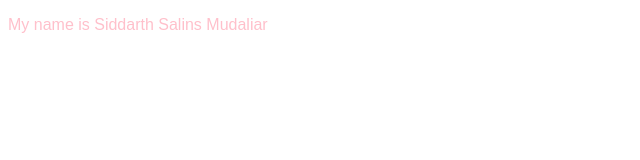
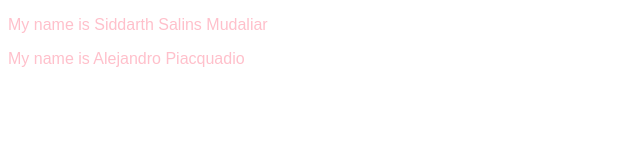
Before and after one commit to DrSalins/TestDemo, a plain HTML site: page index.html in a window 1280 px wide. Shown: the whole page, without its empty margins (0-640 px from the left). Drawn offline with Linux system fonts and the light colour scheme.

Commit message:
first push

```diff
--- a/app.js
+++ b/app.js
@@ -1 +1,2 @@
 console.log("Hello, My Name Is Sid!");
+console.log("Hello, My Name Is Ale!")
--- a/index.html
+++ b/index.html
@@ -9,6 +9,7 @@
   </head>
   <body>
     <p>My name is Siddarth Salins Mudaliar</p>
+    <p>My name is Alejandro Piacquadio</p>
     <script src="./app.js"></script>
   </body>
 </html>
```
